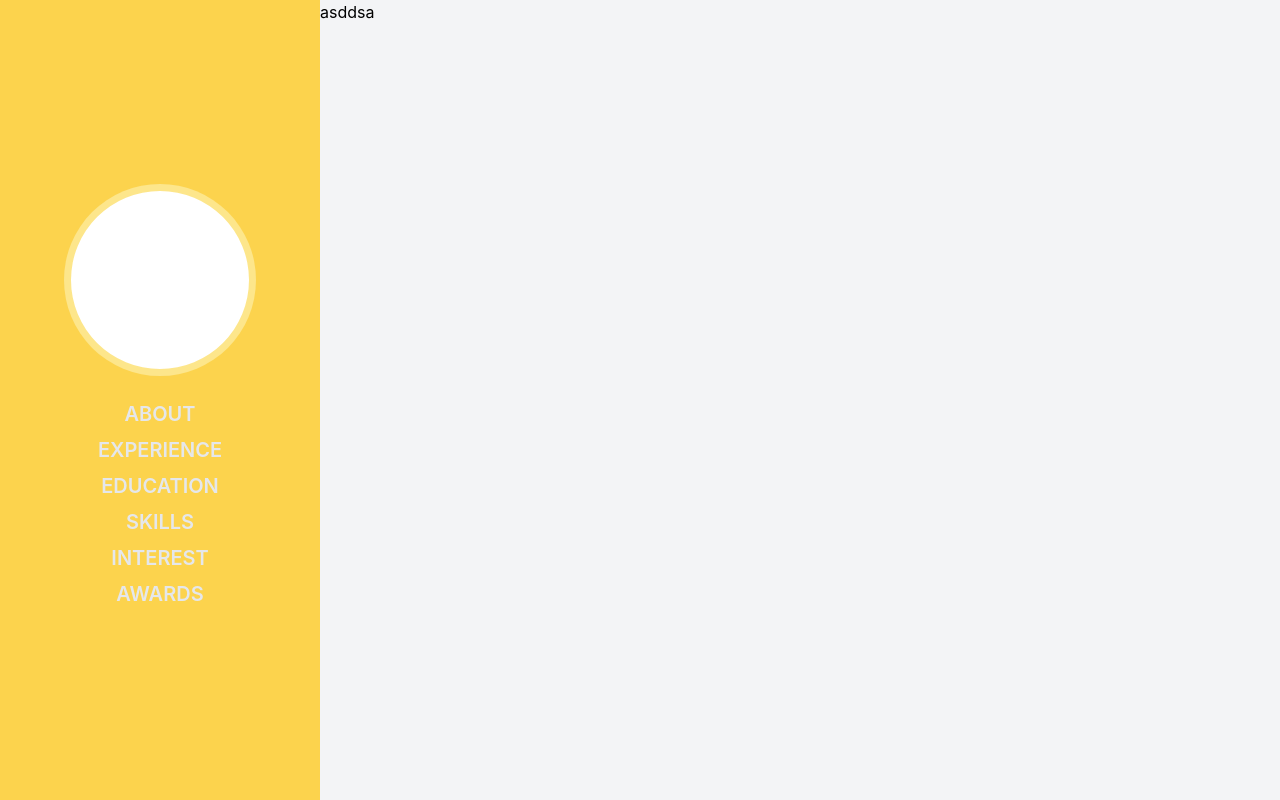
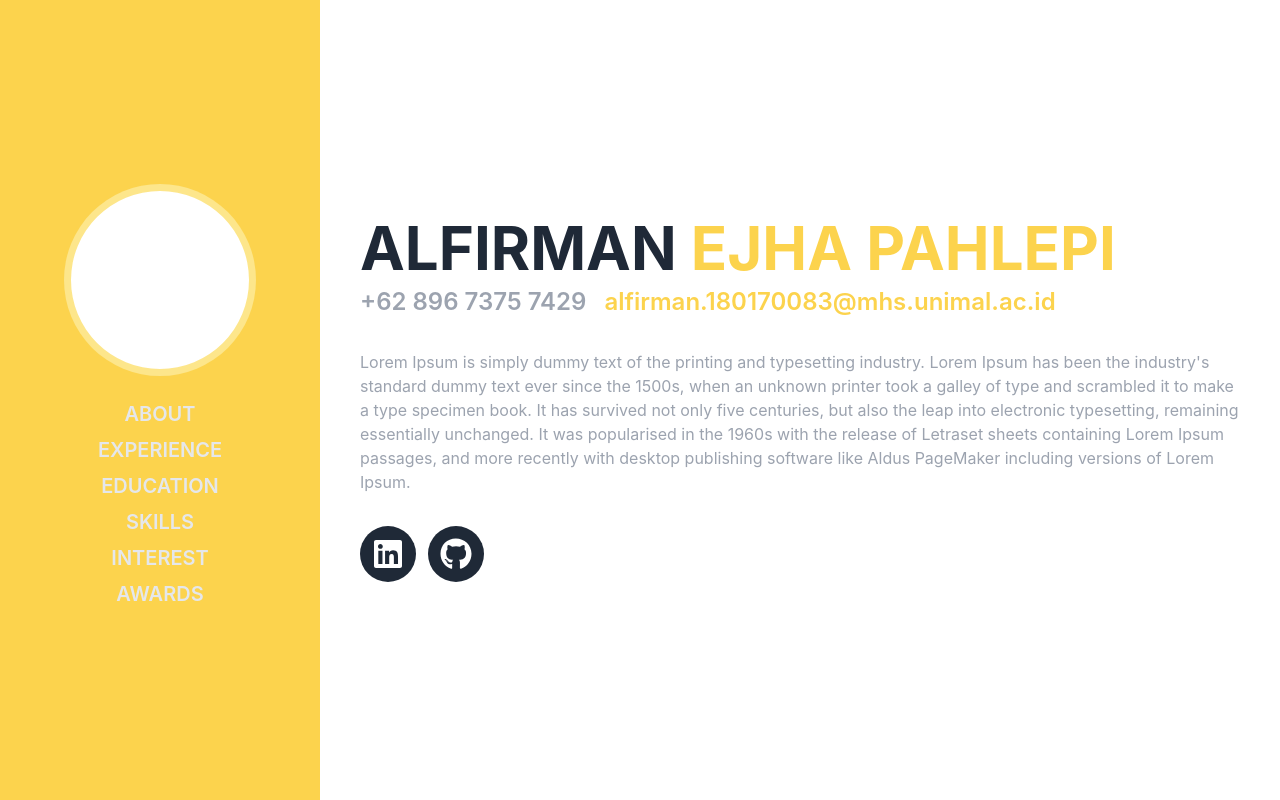
Before and after one commit to alfirman-rctn-hacktiv8/assignment-02, a React (Create React App) app: page / in a window 1280 px wide. Shown: the top 800 px of the page. Built offline with nearby package versions, Linux system fonts and the light colour scheme.

Commit message:
add about section

```diff
--- a/src/App.js
+++ b/src/App.js
@@ -1,6 +1,8 @@
+import { GithubIcon, LinkedinIcon } from "./components/ButtonIcon";
+
 function App() {
   return (
-    <main className="min-h-screen min-w-screen bg-gray-100 flex justify-end">
+    <main className="min-h-screen min-w-screen bg-white flex justify-end">
       <div className="h-screen w-1/4 bg-yellow-300 fixed flex flex-col items-center justify-center space-y-6 left-0 top-0">
         <div
           className="h-48 w-48 rounded-full bg-white"
@@ -8,14 +10,52 @@
         ></div>
         <div className="text-center space-y-2">
           {links.map((link, index) => (
-            <p className="uppercase font-semibold text-xl text-gray-200 hover:text-white cursor-pointer" key={index}>
+            <p
+              className="uppercase font-semibold text-xl text-gray-200 hover:text-white cursor-pointer"
+              key={index}
+            >
               {link}
             </p>
           ))}
           <p></p>
         </div>
       </div>
-      <div className="w-3/4">asddsa</div>
+      <div className="w-3/4 px-10">
+        <section className="h-screen flex flex-col justify-center space-y-8">
+          <div className="space-y-2">
+            <h1 className="text-6xl font-bold uppercase text-gray-800">
+              Alfirman <span className="text-yellow-300">Ejha Pahlepi</span>
+            </h1>
+            <h4 className="text-2xl font-semibold text-gray-400">
+              +62 896 7375 7429{" "}
+              <span className="text-yellow-300 ml-3">
+                alfirman.180170083@mhs.unimal.ac.id
+              </span>
+            </h4>
+          </div>
+          <div>
+            <p className="text-gray-400">
+              Lorem Ipsum is simply dummy text of the printing and typesetting
+              industry. Lorem Ipsum has been the industry's standard dummy text
+              ever since the 1500s, when an unknown printer took a galley of
+              type and scrambled it to make a type specimen book. It has
+              survived not only five centuries, but also the leap into
+              electronic typesetting, remaining essentially unchanged. It was
+              popularised in the 1960s with the release of Letraset sheets
+              containing Lorem Ipsum passages, and more recently with desktop
+              publishing software like Aldus PageMaker including versions of
+              Lorem Ipsum.
+            </p>
+          </div>
+          <div className="space-x-3 flex">
+            <LinkedinIcon />
+            <GithubIcon />
+          </div>
+        </section>
+        <section className="h-screen">2</section>
+        <section className="h-screen">3</section>
+        <section className="h-screen">4</section>
+      </div>
     </main>
   );
 }
--- /dev/null
+++ b/src/components/ButtonIcon.js
@@ -0,0 +1,39 @@
+export const LinkedinIcon = () => (
+  <button className="h-14 w-14 rounded-full bg-gray-800 flex items-center justify-center">
+    <svg
+      aria-hidden="true"
+      focusable="false"
+      data-prefix="fab"
+      data-icon="linkedin"
+      role="img"
+      xmlns="http://www.w3.org/2000/svg"
+      viewBox="0 0 448 512"
+      className="h-8 w-8 filter invert"
+    >
+      <path
+        fill="currentColor"
+        d="M416 32H31.9C14.3 32 0 46.5 0 64.3v383.4C0 465.5 14.3 480 31.9 480H416c17.6 0 32-14.5 32-32.3V64.3c0-17.8-14.4-32.3-32-32.3zM135.4 416H69V202.2h66.5V416zm-33.2-243c-21.3 0-38.5-17.3-38.5-38.5S80.9 96 102.2 96c21.2 0 38.5 17.3 38.5 38.5 0 21.3-17.2 38.5-38.5 38.5zm282.1 243h-66.4V312c0-24.8-.5-56.7-34.5-56.7-34.6 0-39.9 27-39.9 54.9V416h-66.4V202.2h63.7v29.2h.9c8.9-16.8 30.6-34.5 62.9-34.5 67.2 0 79.7 44.3 79.7 101.9V416z"
+      />
+    </svg>
+  </button>
+);
+
+export const GithubIcon = () => (
+  <button className="h-14 w-14 rounded-full bg-gray-800 flex items-center justify-center">
+    <svg
+      aria-hidden="true"
+      focusable="false"
+      data-prefix="fab"
+      data-icon="github"
+      role="img"
+      xmlns="http://www.w3.org/2000/svg"
+      viewBox="0 0 496 512"
+      className="h-8 w-8 filter invert"
+    >
+      <path
+        fill="currentColor"
+        d="M165.9 397.4c0 2-2.3 3.6-5.2 3.6-3.3.3-5.6-1.3-5.6-3.6 0-2 2.3-3.6 5.2-3.6 3-.3 5.6 1.3 5.6 3.6zm-31.1-4.5c-.7 2 1.3 4.3 4.3 4.9 2.6 1 5.6 0 6.2-2s-1.3-4.3-4.3-5.2c-2.6-.7-5.5.3-6.2 2.3zm44.2-1.7c-2.9.7-4.9 2.6-4.6 4.9.3 2 2.9 3.3 5.9 2.6 2.9-.7 4.9-2.6 4.6-4.6-.3-1.9-3-3.2-5.9-2.9zM244.8 8C106.1 8 0 113.3 0 252c0 110.9 69.8 205.8 169.5 239.2 12.8 2.3 17.3-5.6 17.3-12.1 0-6.2-.3-40.4-.3-61.4 0 0-70 15-84.7-29.8 0 0-11.4-29.1-27.8-36.6 0 0-22.9-15.7 1.6-15.4 0 0 24.9 2 38.6 25.8 21.9 38.6 58.6 27.5 72.9 20.9 2.3-16 8.8-27.1 16-33.7-55.9-6.2-112.3-14.3-112.3-110.5 0-27.5 7.6-41.3 23.6-58.9-2.6-6.5-11.1-33.3 2.6-67.9 20.9-6.5 69 27 69 27 20-5.6 41.5-8.5 62.8-8.5s42.8 2.9 62.8 8.5c0 0 48.1-33.6 69-27 13.7 34.7 5.2 61.4 2.6 67.9 16 17.7 25.8 31.5 25.8 58.9 0 96.5-58.9 104.2-114.8 110.5 9.2 7.9 17 22.9 17 46.4 0 33.7-.3 75.4-.3 83.6 0 6.5 4.6 14.4 17.3 12.1C428.2 457.8 496 362.9 496 252 496 113.3 383.5 8 244.8 8zM97.2 352.9c-1.3 1-1 3.3.7 5.2 1.6 1.6 3.9 2.3 5.2 1 1.3-1 1-3.3-.7-5.2-1.6-1.6-3.9-2.3-5.2-1zm-10.8-8.1c-.7 1.3.3 2.9 2.3 3.9 1.6 1 3.6.7 4.3-.7.7-1.3-.3-2.9-2.3-3.9-2-.6-3.6-.3-4.3.7zm32.4 35.6c-1.6 1.3-1 4.3 1.3 6.2 2.3 2.3 5.2 2.6 6.5 1 1.3-1.3.7-4.3-1.3-6.2-2.2-2.3-5.2-2.6-6.5-1zm-11.4-14.7c-1.6 1-1.6 3.6 0 5.9 1.6 2.3 4.3 3.3 5.6 2.3 1.6-1.3 1.6-3.9 0-6.2-1.4-2.3-4-3.3-5.6-2z"
+      ></path>
+    </svg>
+  </button>
+);
```
